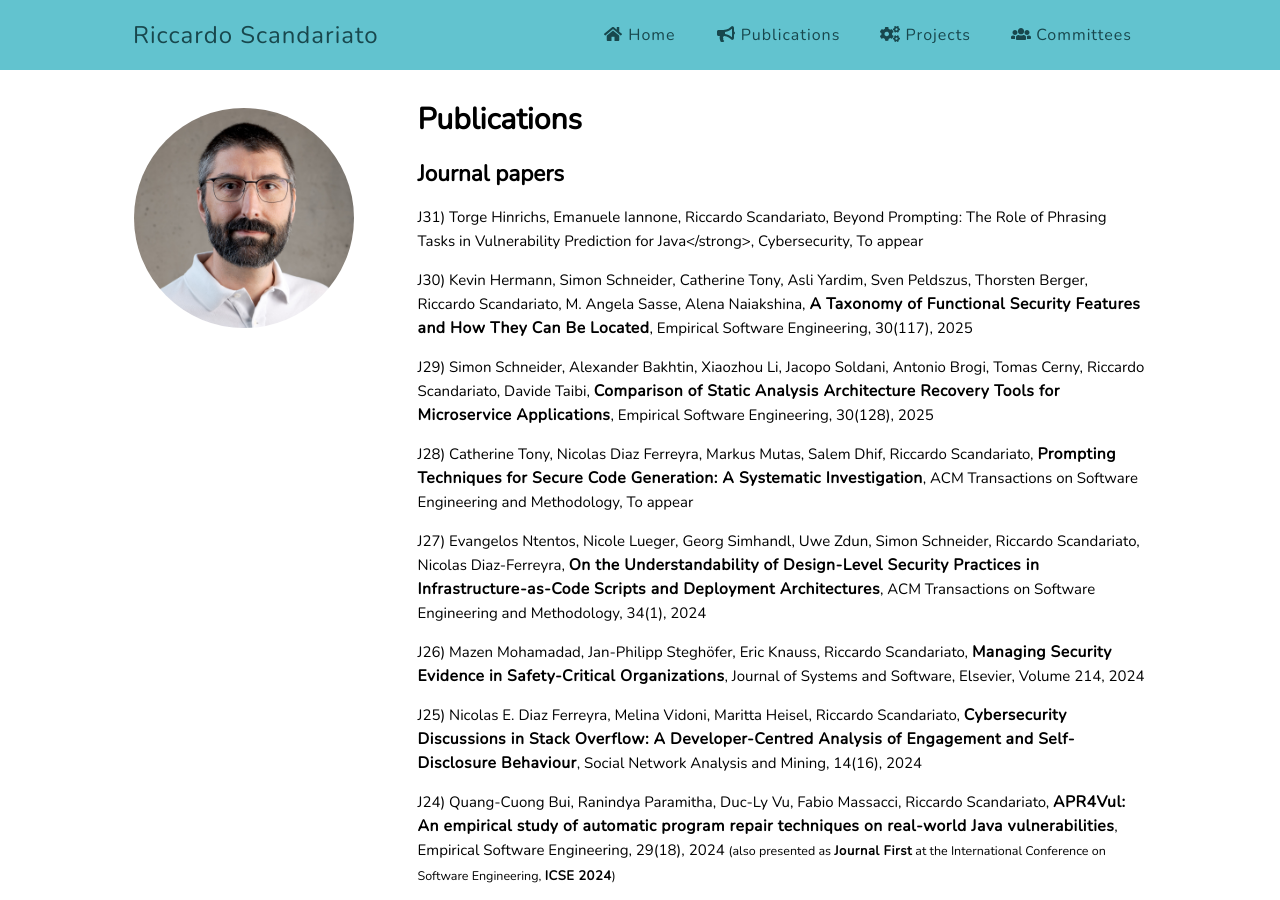
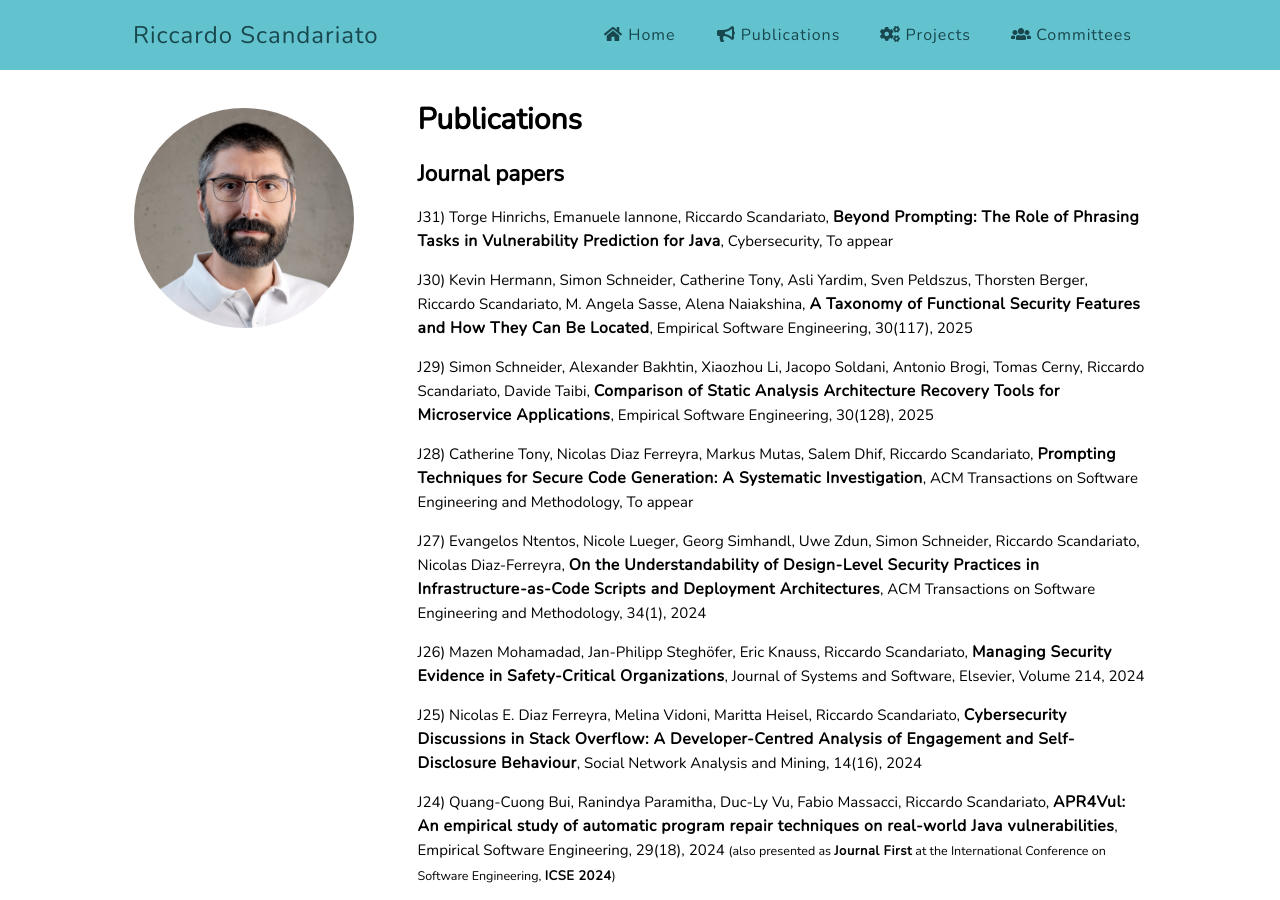
Before and after one commit to riccardoscandariato/riccardoscandariato.github.io, a Jekyll site: the page built from pubs.md, in a window 1280 px wide and 900 px high. Built offline with Jekyll 4.4.1, drawn with Linux system fonts in a browser that asks for light colours.

Commit message:
more pubs

```diff
--- a/pubs.md
+++ b/pubs.md
@@ -6,7 +6,7 @@ title: Publications
 
 <h2>Journal papers</h2>
 
-<p>J31) Torge Hinrichs, Emanuele Iannone, Riccardo Scandariato, Beyond Prompting: The Role of Phrasing Tasks in Vulnerability Prediction for Java</strong>, Cybersecurity, To appear
+<p>J31) Torge Hinrichs, Emanuele Iannone, Riccardo Scandariato, <strong>Beyond Prompting: The Role of Phrasing Tasks in Vulnerability Prediction for Java</strong>, Cybersecurity, To appear
 
 <p>J30) Kevin Hermann, Simon Schneider, Catherine Tony, Asli Yardim, Sven Peldszus, Thorsten Berger, Riccardo Scandariato, M. Angela Sasse, Alena Naiakshina, <strong>A Taxonomy of Functional Security Features and How They Can Be Located</strong>, Empirical Software Engineering, 30(117), 2025</p>
 
```
